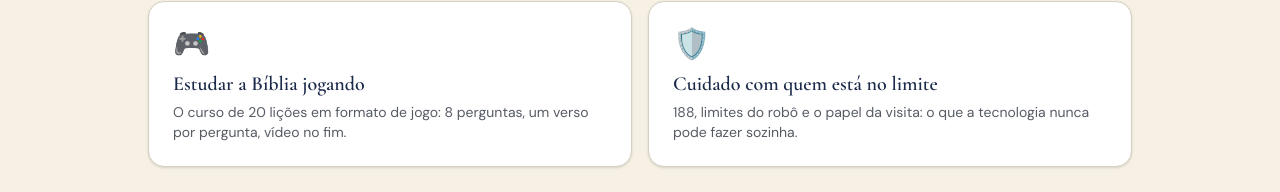
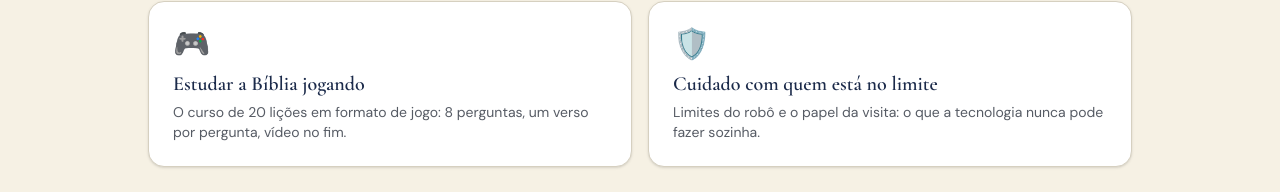
Before and after one commit to armandoportoserra/chave-da-virada, a Next.js app: page /ia-para-jesus in a window 1280 px wide. Shown: the part 514-706 px from the top of the page. Built offline with nearby package versions, Linux system fonts and the light colour scheme; no server answers.

Commit message:
Remove referencias ao CVV/188: src/app/ia-para-jesus

```diff
--- a/src/app/ia-para-jesus/page.tsx
+++ b/src/app/ia-para-jesus/page.tsx
@@ -6,7 +6,7 @@ const trilhas = [
   ["🤖", "Robôs que acolhem", "Como uma assistente automática pode ouvir, orar e ensinar a Bíblia sem substituir a igreja."],
   ["📬", "A igreja que vai até a caixa de correio", "Folders nos prédios do Centro e da Nova Esperança: por que, como e quando."],
   ["🎮", "Estudar a Bíblia jogando", "O curso de 20 lições em formato de jogo: 8 perguntas, um verso por pergunta, vídeo no fim."],
-  ["🛡️", "Cuidado com quem está no limite", "188, limites do robô e o papel da visita: o que a tecnologia nunca pode fazer sozinha."],
+  ["🛡️", "Cuidado com quem está no limite", "Limites do robô e o papel da visita: o que a tecnologia nunca pode fazer sozinha."],
 ];
 export default function IAParaJesus() {
   return (
```
